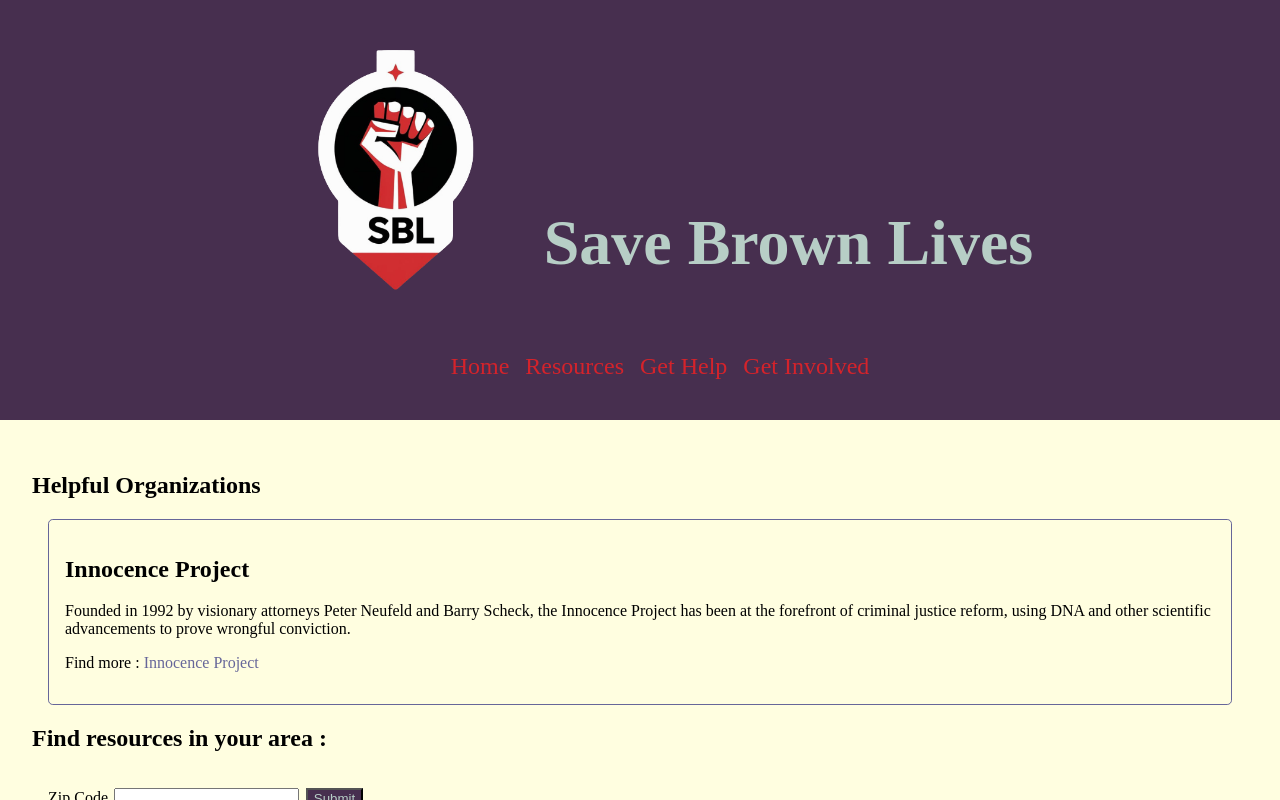
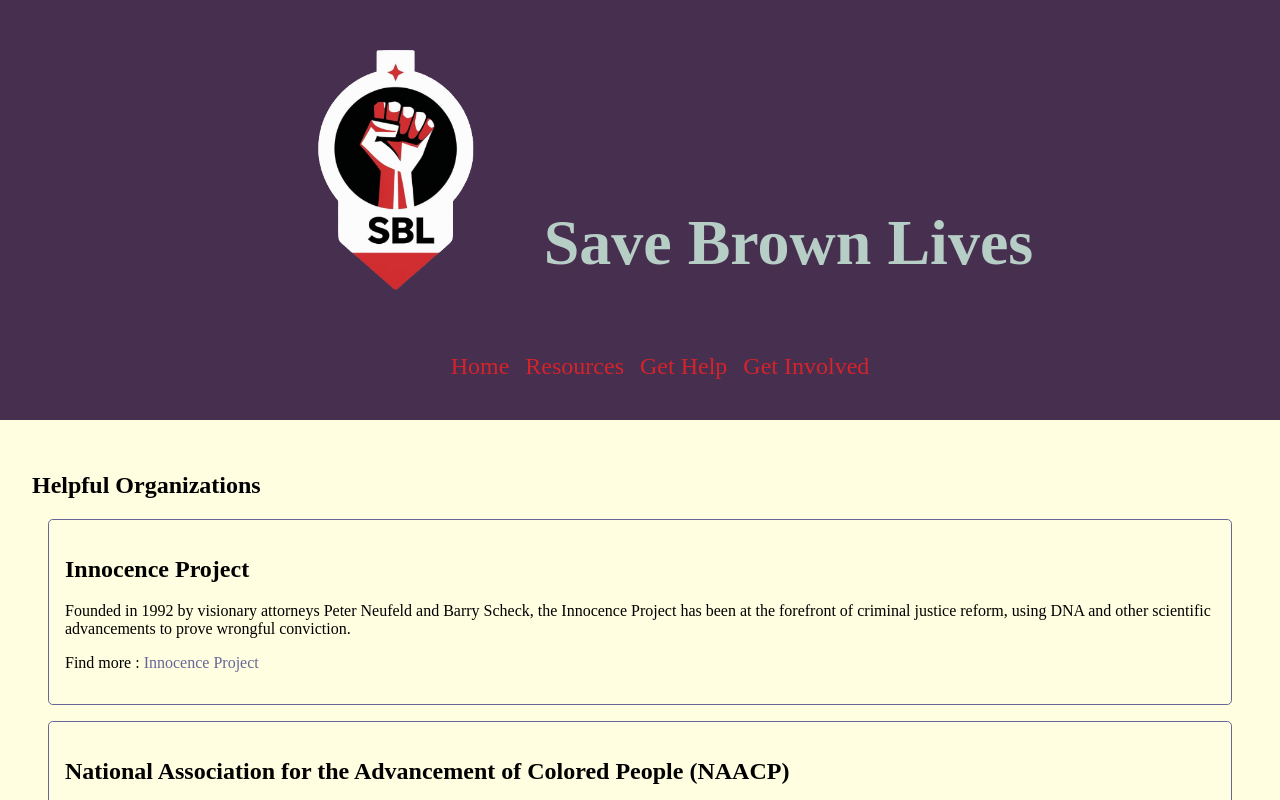
Before and after one commit to Save-Brown-Lives/save-brown-lives, a React (Vite) app in the folder client/: page /resources in a window 1280 px wide. Shown: the top 800 px of the page. Built offline with nearby package versions, Linux system fonts and the light colour scheme.

Commit message:
added another resource naacp

```diff
--- a/client/src/pages/Resources.jsx
+++ b/client/src/pages/Resources.jsx
@@ -65,6 +65,11 @@ export default function Resources() {
           reform, using DNA and other scientific advancements to prove wrongful
           conviction."
       />
+      <Card
+        aLink="https://naacp.org/"
+        aText="National Association for the Advancement of Colored People (NAACP)"
+        pText="The National Association for the Advancement of Colored People (NAACP) is an American civil rights organization formed in 1909 as an interracial endeavor to advance justice for African Americans by a group including W. E. B. Du Bois, Mary White Ovington, Moorfield Storey, Ida B. Wells, Lillian Wald, Emil G. Hirsch and Henry Moskowitz. Over the years, leaders of the organization have included Thurgood Marshall and Roy Wilkins. The NAACP is the largest and oldest civil rights group in America."
+      />
 
       <h2>Find resources in your area : </h2>
       <form className="zip-form" onSubmit={handleSubmit}>
```
Also changed, not shown: 1 other file (tests, documents, lock files or other folders).
